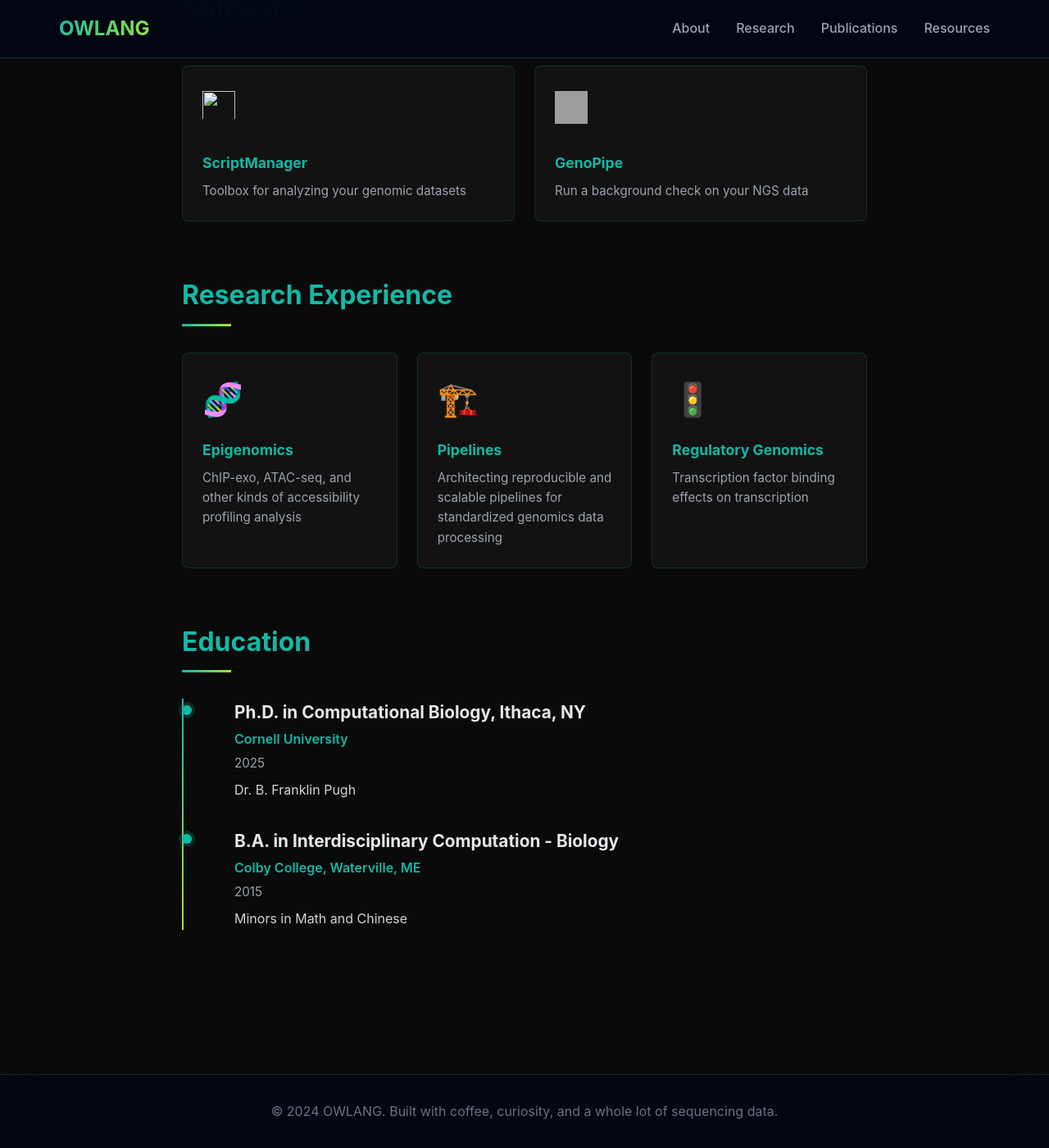
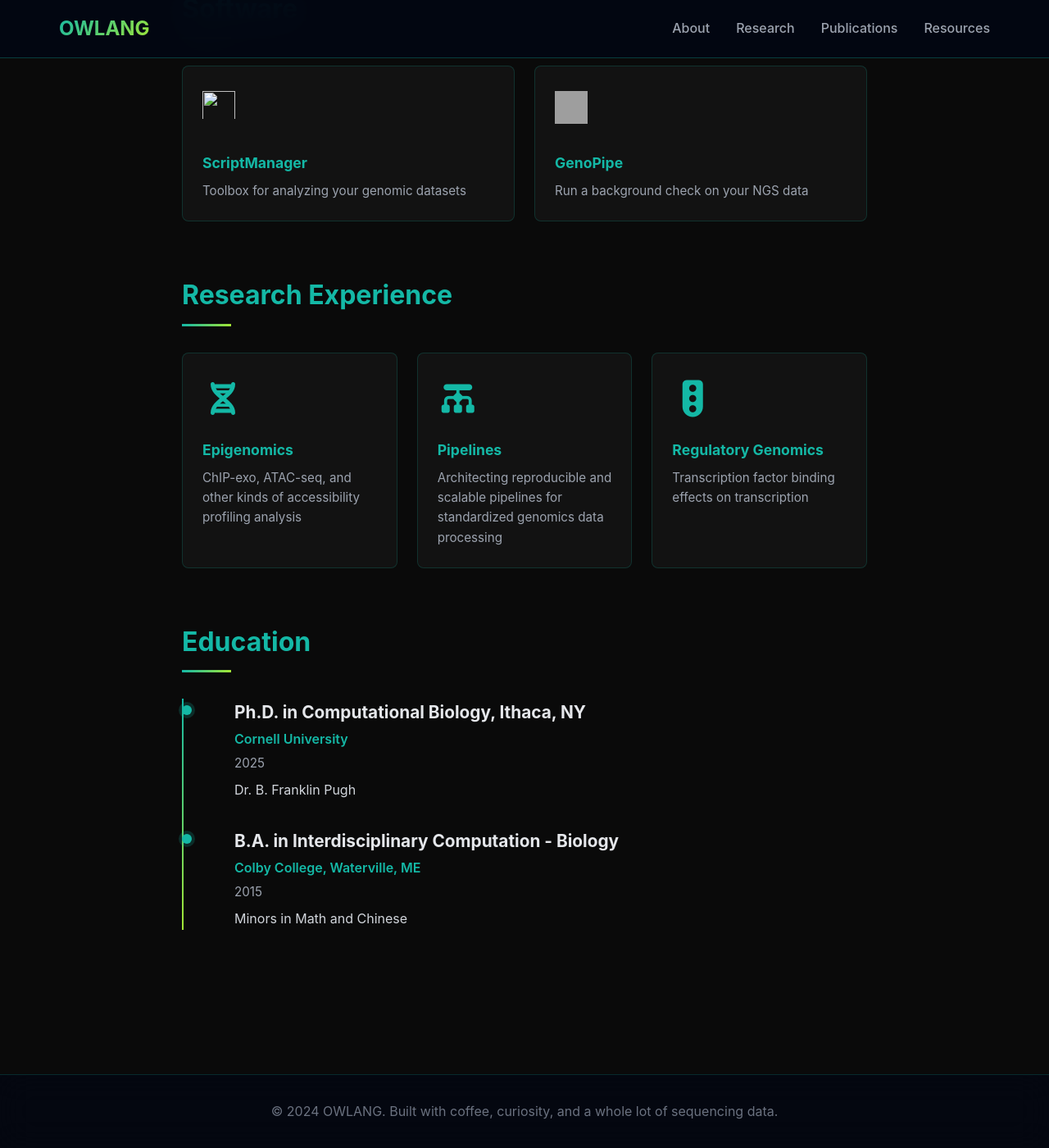
Before and after one commit to owlang/owlang.github.io, a Jekyll site: the page built from about.html, in a window 1280 px wide and 1400 px high, scrolled down 885 px. Shown: the whole window at 82% size. Built offline with Jekyll 4.4.1, drawn with Linux system fonts in a browser that asks for light colours; nearby versions of some CDN libraries; grey boxes are pictures that could not be loaded.

Commit message:
unify about pg research exp icons
use font-awesome-based icons for the research experience (more unified style with color use)

```diff
--- a/_layouts/default.html
+++ b/_layouts/default.html
@@ -23,6 +23,7 @@
     <link rel="stylesheet" href="{{ '/assets/css/subpage.css' | relative_url }}">
 
     <link rel="stylesheet" href="https://cdn.jsdelivr.net/npm/bootstrap-icons@1.9.1/font/bootstrap-icons.css" />
+    <link rel="stylesheet" href="https://cdnjs.cloudflare.com/ajax/libs/font-awesome/7.3.1/css/all.min.css" />
 </head>
 <body>
     <nav class="main-nav">
--- a/about.html
+++ b/about.html
@@ -175,17 +175,17 @@ title: About
       <!-- 🧫 📊 🧪 🔬 👩🏻‍🔬 ⚗️ -->
       <!-- 🛑 🚥 -->
       <div class="interest-item">
-        <span class="interest-icon">🧬</span>
+        <span class="interest-icon"><i class="colorize fa-solid fa-dna"></i></span>
         <h3>Epigenomics</h3>
         <p>ChIP-exo, ATAC-seq, and other kinds of accessibility profiling analysis</p>
       </div>
       <div class="interest-item">
-        <span class="interest-icon">🏗️</span>
+        <span class="interest-icon"><i class="colorize fa-solid fa-chart-diagram"></i></span>
         <h3>Pipelines</h3>
         <p>Architecting reproducible and scalable pipelines for standardized genomics data processing</p>
       </div>
       <div class="interest-item">
-        <span class="interest-icon">🚦</span>
+        <span class="interest-icon"><i class="colorize fa-solid fa-traffic-light"></i></span>
         <h3>Regulatory Genomics</h3>
         <p>Transcription factor binding effects on transcription</p>
       </div>
@@ -237,6 +237,10 @@ title: About
 
 .about-header {
   margin-bottom: 4rem;
+}
+
+.colorize {
+  color: #14b8a6;
 }
 
 .profile-section {
```
